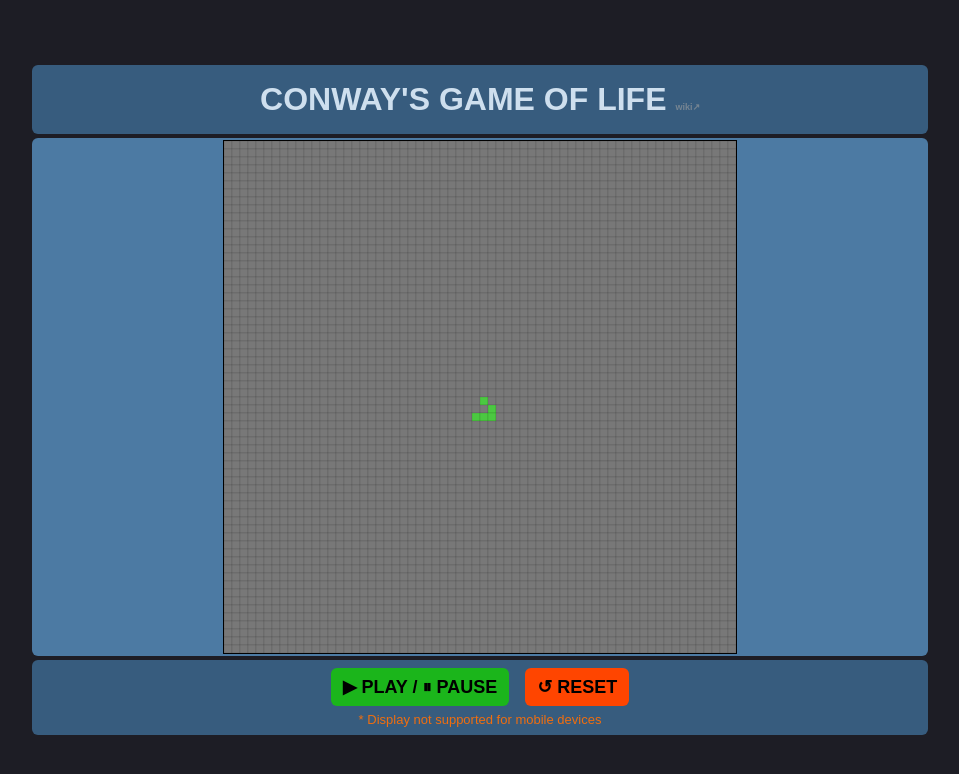
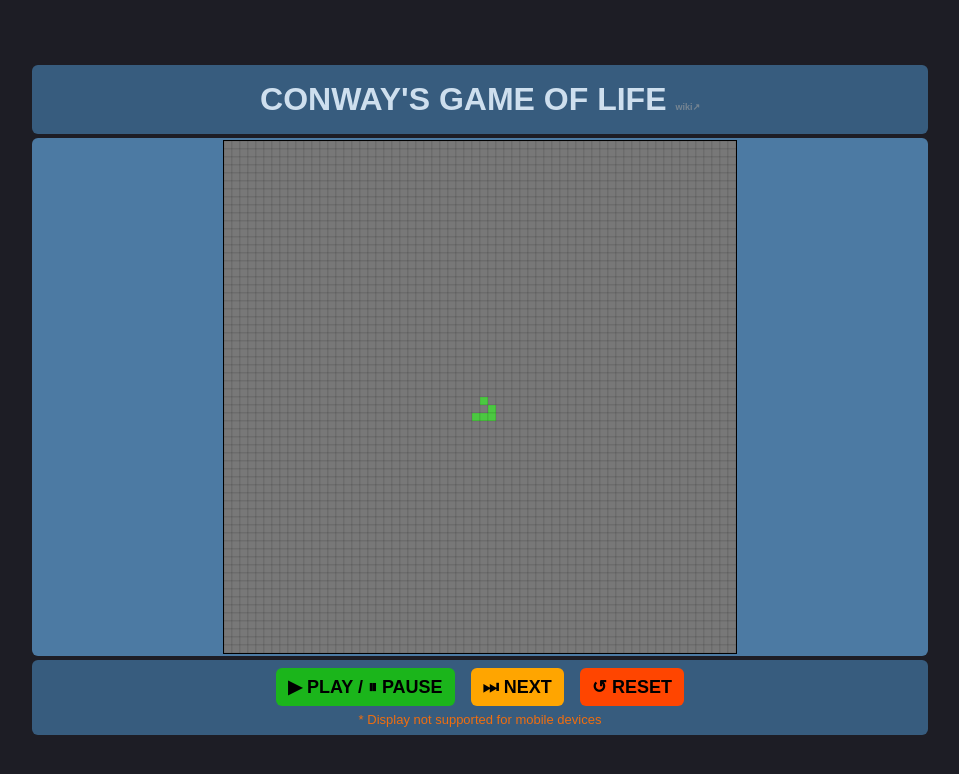
Before and after one commit to Wolffang021/Conway-s-Game-of-Life, a React (Vite) app: page / in a window 1280 px wide. Shown: the top 774 px of the page, without its empty margins (160-1119 px from the left). Built offline with nearby package versions, Linux system fonts and the light colour scheme; a web font is replaced by a local one.

Commit message:
Working simulation

```diff
--- a/src/App.css
+++ b/src/App.css
@@ -104,7 +104,10 @@ button:hover {
 
 .play-pause-button {
     background-color: rgb(27, 181, 27);
-    /* background-color: orange; */
+}
+
+.next-pass-button {
+    background-color: orange;
 }
 
 .reset-button {
--- a/src/App.jsx
+++ b/src/App.jsx
@@ -1,4 +1,4 @@
-import React, { useRef, useState } from 'react'
+import React, { useEffect, useRef, useState } from 'react'
 import './App.css'
 import Canvas from './components/Canvas'
 
@@ -8,17 +8,26 @@ function App() {
   const [grid, setGrid] = useState(() => createGrid(rows, columns))
   const [playing, setPlaying] = useState(false)
 
+  useEffect(() => {
+    if (!playing)
+      return
+
+    const interval = setInterval(() => {
+      setGrid(currentGrid => createNextPassGrid(currentGrid))
+    }, 100)
+
+    return () => {
+      clearInterval(interval)
+    }
+  }, [playing])
+
   function createGrid(rows, columns) {
     let init = Array(rows).fill(null).map(() => Array(columns).fill(false))
     init[32][32] = true, init[33][33] = true, init[34][31] = true, init[34][32] = true, init[34][33] = true
     return init
   }
 
-  function resetGrid() {
-    setGrid(createGrid(rows, columns))
-  }
-
-  function playPause() {
+  function createNextPassGrid(currentGrid = grid) {
     let newGrid = []
 
     for (let i = 0; i < rows; i++) {
@@ -39,17 +48,17 @@ function App() {
               if (x === i && y === j)
                 continue
 
-              if (grid[x][y])
+              if (currentGrid[x][y])
                 neighbours++
             }
           }
 
-          return grid[i][j] ? neighbours >= 2 && neighbours <= 3 : neighbours === 3
+          return currentGrid[i][j] ? neighbours >= 2 && neighbours <= 3 : neighbours === 3
         })()
       }
     }
 
-    setGrid(newGrid)
+    return newGrid
   }
 
   return (
@@ -62,8 +71,9 @@ function App() {
 
       <div id="control-panel">
         <div className="button-container">
-          <button className="play-pause-button" onClick={playPause}>▶ PLAY / ⏸ PAUSE</button>
-          <button className="reset-button" onClick={resetGrid}>↺ RESET</button>
+          <button className="play-pause-button" onClick={() => setPlaying(!playing)}>▶ PLAY / ⏸ PAUSE</button>
+          <button className="next-pass-button" onClick={() => setGrid(createNextPassGrid())}>⏭ NEXT</button>
+          <button className="reset-button" onClick={() => setGrid(createGrid(rows, columns))}>↺ RESET</button>
         </div>
         <p className="warning">* Display not supported for mobile devices</p>
       </div>
```
